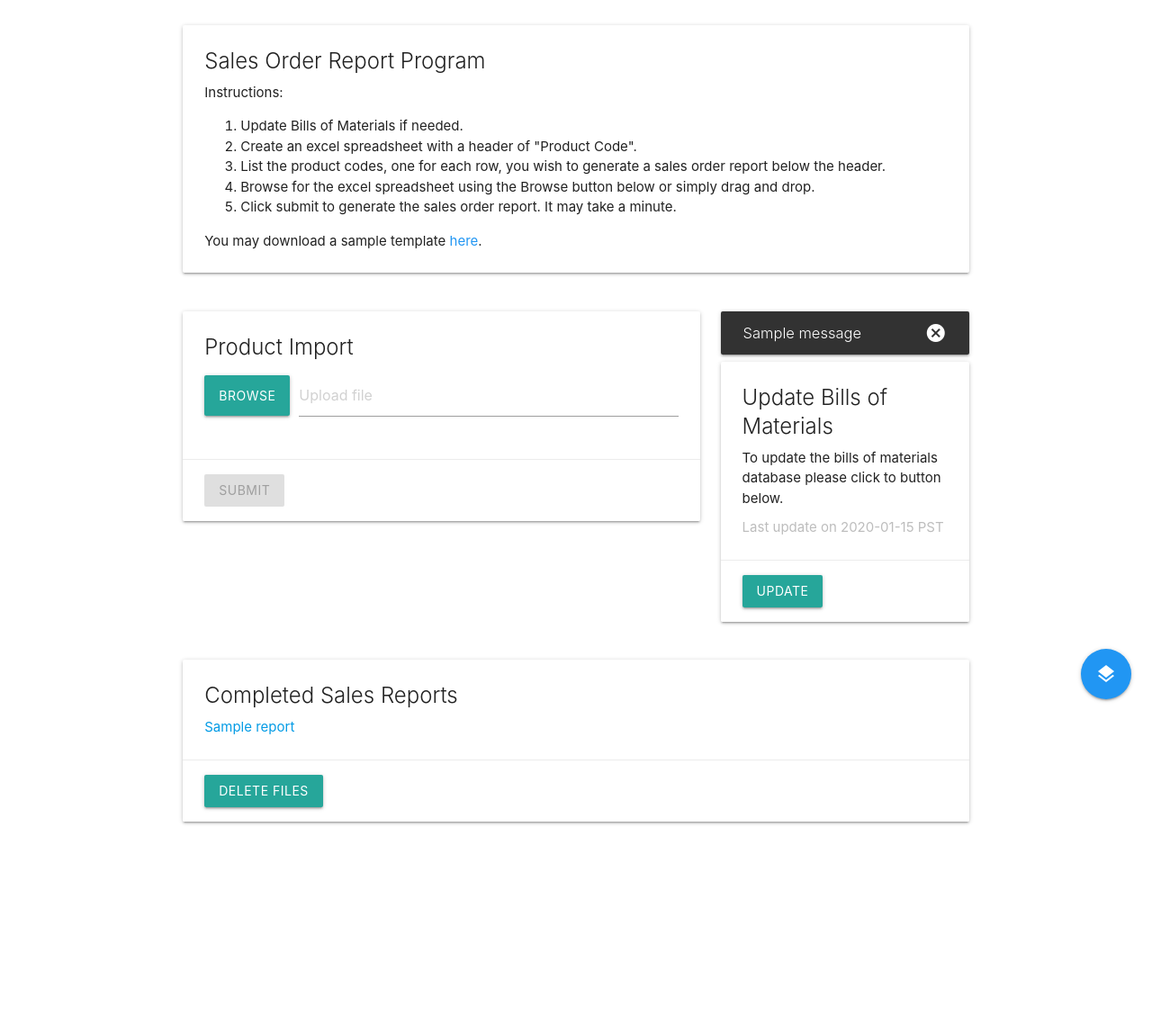
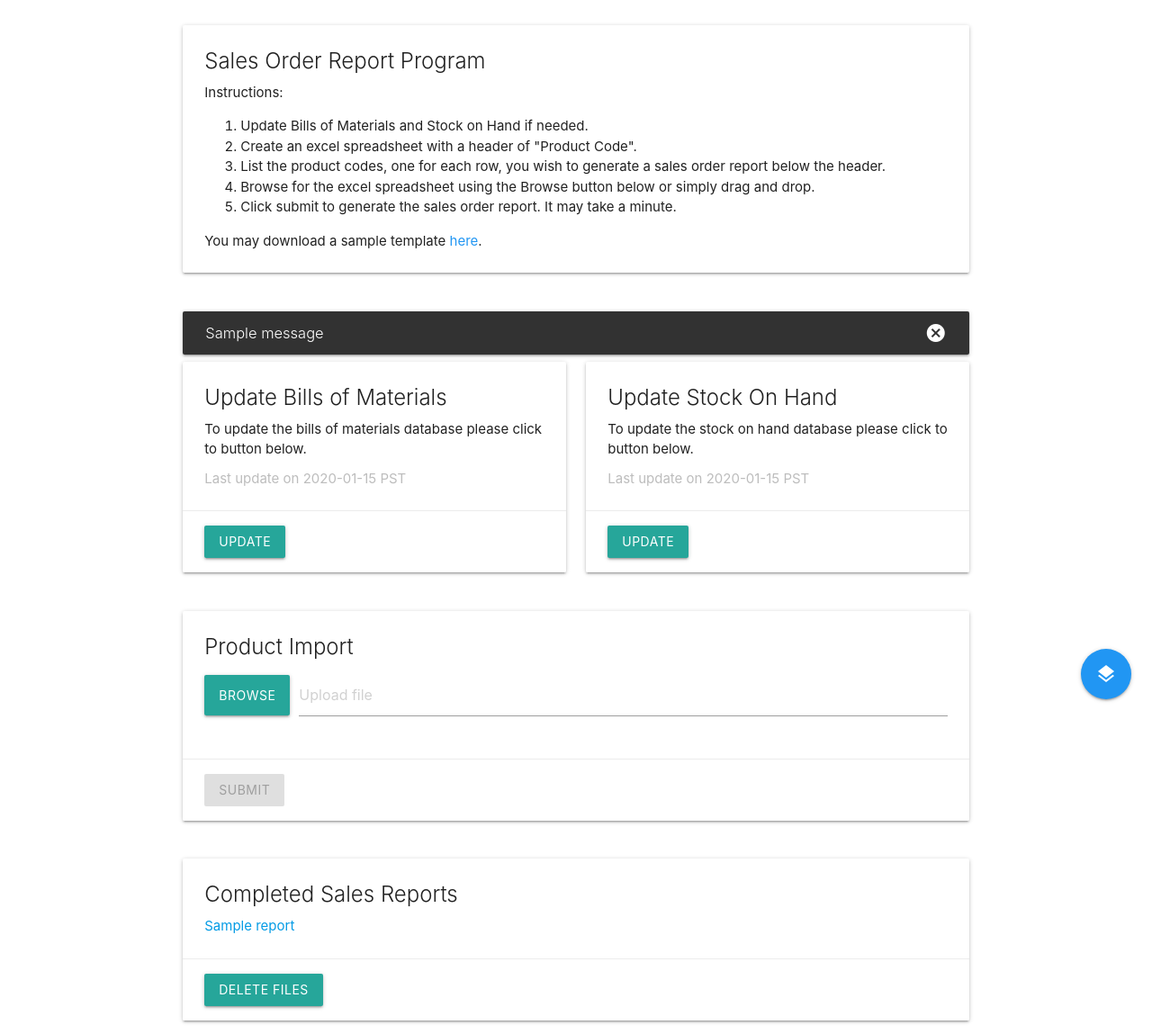
Before and after one commit to Jayleh/sales-order-report, a Flask app: template unleashed/templates/index.html in a window 1280 px wide. Shown: the whole page at 90% size. Before the commit the page ends 916 px from the top, so only its background shows below. Run offline with Flask 2, Linux system fonts and the light colour scheme; tables that the repository leaves empty hold one stand-in row (values such as "Sample post"); the template is opened without the code that fills it: values that come from a table or form of the project are taken from there, most other values are stand-ins (such as "Sample title", 1, 10 or a date in 2020); one stand-in notice (Sample message) is shown; some libraries are stand-ins or nearby versions.

Commit message:
creating another document in database

```diff
--- a/unleashed/static/css/styles.css
+++ b/unleashed/static/css/styles.css
@@ -10,10 +10,14 @@ html {
     font-size: 22px!important;
 }
 
-#bom-last-update {
+.last-update {
     color: #bdbdbd;
     /* color: #9e9e9e; */
-    margin-top: 10px;
+    margin-top: 10px!important;
+}
+
+#user-input > div:nth-child(1) {
+    margin-bottom: 0!important;
 }
 
 .toast {
@@ -30,7 +34,7 @@ html {
     position: absolute;
     text-align: center;
     top: 45%;
-    left: 48.5%;
+    left: 47%;
 
     -webkit-animation: sk-rotate 2.0s infinite linear;
     animation: sk-rotate 2.0s infinite linear;
--- a/unleashed/static/js/index.js
+++ b/unleashed/static/js/index.js
@@ -11,7 +11,7 @@ function dimPage() {
 }
 
 function disableButtons(buttonList) {
-    //Disable all buttons
+    // Disable all buttons
     buttonList.forEach(function (element) {
         element.classList.add('disabled');
     });
@@ -44,8 +44,9 @@ document.addEventListener('DOMContentLoaded', function () {
     let $browseBtn = document.querySelector('#browse-btn'),
         $submitBtn = document.querySelector('#submit-btn'),
         $bomUpdateBtn = document.querySelector('#bom-update-btn'),
+        $sohUpdateBtn = document.querySelector('#soh-update-btn'),
         $deleteBtn = document.querySelector('#delete-reports-btn'),
-        buttonList = [$browseBtn, $submitBtn, $bomUpdateBtn, $deleteBtn];
+        buttonList = [$browseBtn, $submitBtn, $bomUpdateBtn, $sohUpdateBtn, $deleteBtn];
 
     // Disable button if there are no reports
     let $reports = document.querySelectorAll('.report');
@@ -75,6 +76,7 @@ document.addEventListener('DOMContentLoaded', function () {
         disableButtons(buttonList);
     });
 
+    // Click event on bom update button
     $bomUpdateBtn.addEventListener("click", function () {
         // Alert with a toast
         M.toast({ html: 'This may be a minute' })
@@ -85,4 +87,16 @@ document.addEventListener('DOMContentLoaded', function () {
         // Disable all buttons
         disableButtons(buttonList);
     });
+
+    // Click event on soh update button
+    $sohUpdateBtn.addEventListener("click", function () {
+        // Alert with a toast
+        M.toast({ html: 'This may be a minute' })
+
+        // Dimmer
+        dimPage();
+
+        // Disable all buttons
+        disableButtons(buttonList);
+    });
 });
--- a/unleashed/templates/index.html
+++ b/unleashed/templates/index.html
@@ -12,7 +12,7 @@
           <span class="card-title">Sales Order Report Program</span>
           <p>Instructions:</p>
           <ol>
-            <li>Update Bills of Materials if needed.</li>
+            <li>Update Bills of Materials and Stock on Hand if needed.</li>
             <li>Create an excel spreadsheet with a header of "Product Code".</li>
             <li>List the product codes, one for each row, you wish to generate a sales order report below the header.</li>
             <li>Browse for the excel spreadsheet using the Browse button below or simply drag and drop.</li>
@@ -25,9 +25,46 @@
     </div>
   </div>
 </div>
-<div class="container">
+<div id="user-input" class="container">
   <div class="row">
-    <div class="col s12 l8">
+    <div class="col s12">
+      {% with messages = get_flashed_messages(with_categories=true) %} {% if messages %} {% for category, message in
+      messages %}
+      <div id="flash-toast" class="toast" style="{{ category }}">
+        {{ message }}
+        <i id="flash-close" class="material-icons">cancel</i>
+      </div>
+      {% endfor %} {% endif %} {% endwith %}
+    </div>
+  </div>
+  <div class="row">
+    <div class="col s12 l6">
+      <div class="card">
+        <div class="card-content">
+          <span class="card-title">Update Bills of Materials</span>
+          <p>To update the bills of materials database please click to button below.</p>
+          <p class="last-update">Last update on {{ bom_data.last_update }} PST</p>
+        </div>
+        <div class="card-action">
+          <a id="bom-update-btn" href="{{ url_for('update_bom') }}" class="btn waves-effect waves-light update-btn">Update</a>
+        </div>
+      </div>
+    </div>
+    <div class="col s12 l6">
+      <div class="card">
+        <div class="card-content">
+          <span class="card-title">Update Stock On Hand</span>
+          <p>To update the stock on hand database please click to button below.</p>
+          <p class="last-update">Last update on {{ soh_data.last_update }} PST</p>
+        </div>
+        <div class="card-action">
+          <a id="soh-update-btn" href="{{ url_for('update_soh') }}" class="btn waves-effect waves-light update-btn">Update</a>
+        </div>
+      </div>
+    </div>
+  </div>
+  <div class="row">
+    <div class="col s12">
       <form method="POST" enctype="multipart/form-data" action="">
         {{ form.hidden_tag() }}
         <div class="card">
@@ -55,25 +92,6 @@
           </div>
         </div>
       </form>
-    </div>
-    <div class="col s12 l4">
-      {% with messages = get_flashed_messages(with_categories=true) %} {% if messages %} {% for category, message in
-      messages %}
-      <div id="flash-toast" class="toast" style="{{ category }}">
-        {{ message }}
-        <i id="flash-close" class="material-icons">cancel</i>
-      </div>
-      {% endfor %} {% endif %} {% endwith %}
-      <div class="card">
-        <div class="card-content">
-          <span class="card-title">Update Bills of Materials</span>
-          <p>To update the bills of materials database please click to button below.</p>
-          <p id="bom-last-update">Last update on {{ bom_data.last_update }} PST</p>
-        </div>
-        <div class="card-action">
-          <a id="bom-update-btn" href="{{ url_for('update_bom') }}" class="btn waves-effect waves-light">Update</a>
-        </div>
-      </div>
     </div>
   </div>
   <div class="row">
```
Also changed, not shown: unleashed/main.py (+50 -29 lines), unleashed/routes.py (+61 -9 lines).
